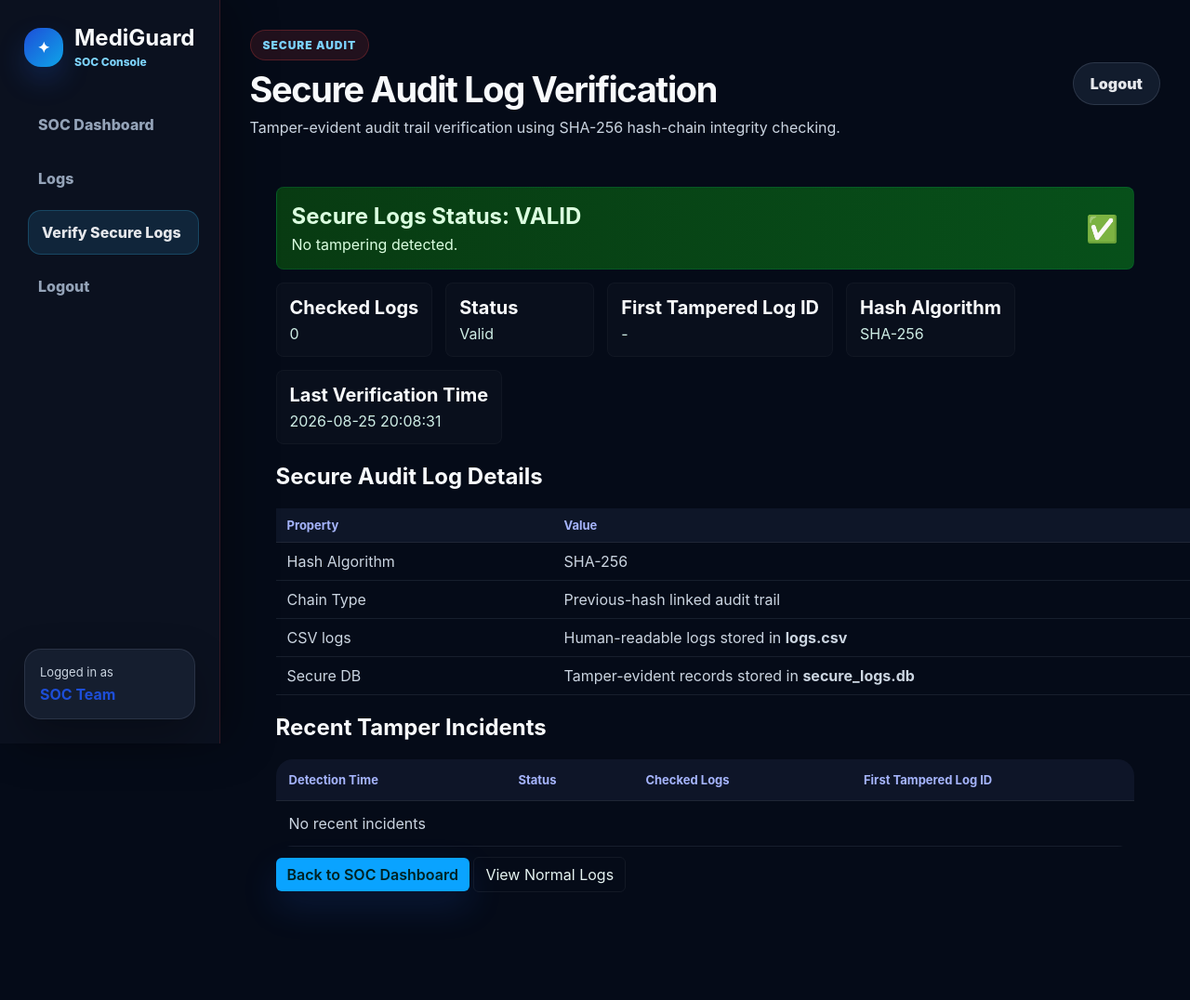
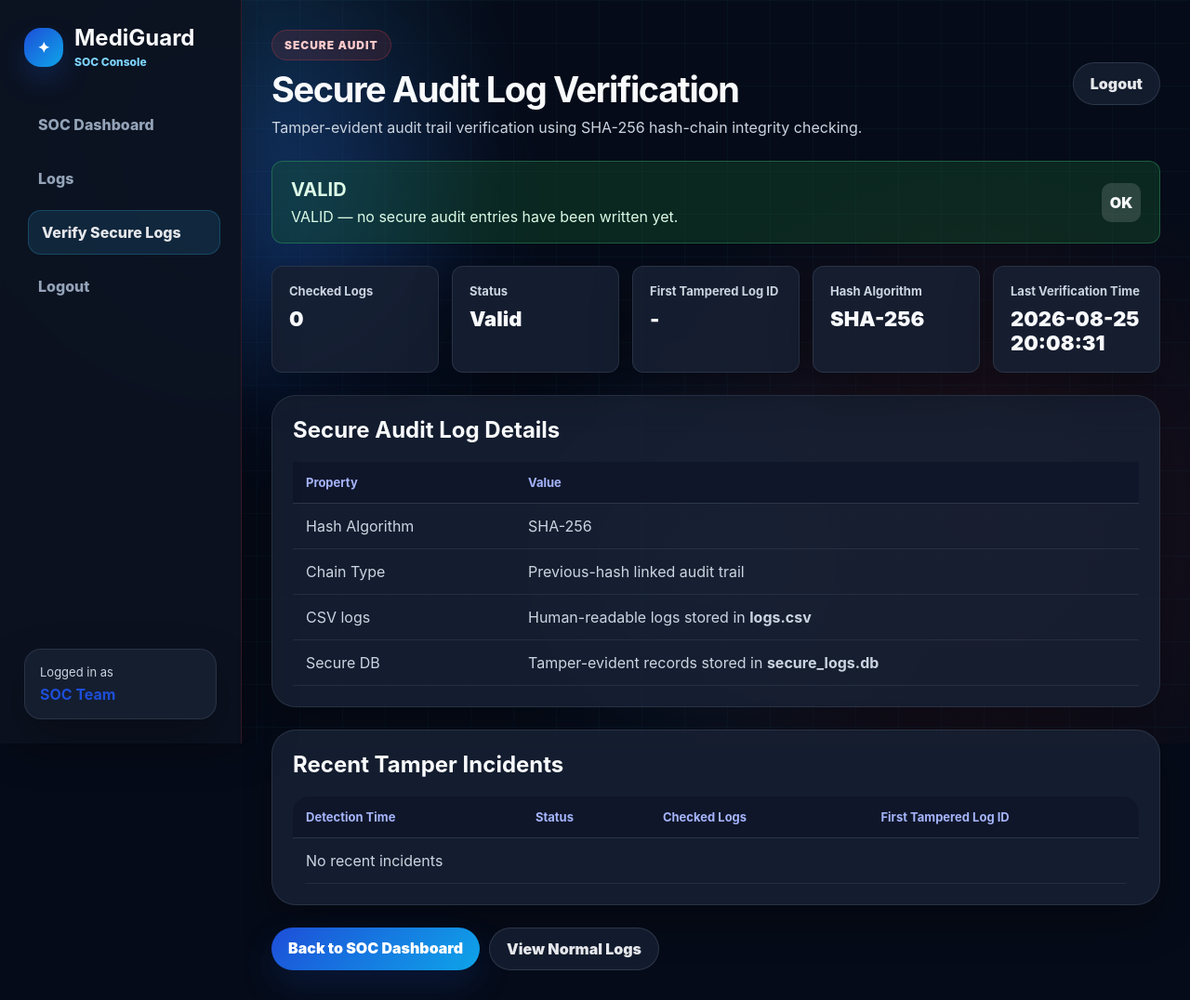
Before and after one commit to tarekshabrawy/MediGuard-AI, a Flask app: page /verify_logs in a window 1280 px wide. Shown: the whole page at 93% size. Before the commit the page ends 980 px from the top, so only its background shows below. Run offline with Flask 3, Linux system fonts and the light colour scheme; the visitor is signed in with stand-in values (Sample User, id 1); data that the repository does not hold is empty; parts of the project's set-up code (start-up, migrations or seed data) failed here and were passed over.

Commit message:
Fix dashboard UI before hardware integration

```diff
--- a/requirements.txt
+++ b/requirements.txt
@@ -0,0 +1,6 @@
+Flask
+joblib
+numpy
+pandas
+requests
+scikit-learn
--- a/static/style.css
+++ b/static/style.css
@@ -849,6 +849,98 @@ tr:hover td {
     color: var(--text-muted);
 }
 
+/* Secure audit verification */
+.verify-main {
+    max-width: 1280px;
+}
+
+.metrics-grid {
+    display: grid;
+    grid-template-columns: repeat(5, minmax(140px, 1fr));
+    gap: 14px;
+    margin-bottom: 24px;
+}
+
+.metric-card {
+    padding: 18px;
+    border: 1px solid var(--dark-border);
+    border-radius: 12px;
+    background: var(--dark-card);
+    box-shadow: var(--shadow-dark);
+}
+
+.metric-card h3 {
+    margin: 0;
+    color: #cbd5e1;
+    font-size: 13px;
+}
+
+.metric-card p {
+    margin: 9px 0 0;
+    color: #f8fafc;
+    font-size: 22px;
+    font-weight: 900;
+}
+
+.status-alert {
+    display: flex;
+    align-items: center;
+    justify-content: space-between;
+    gap: 18px;
+    margin-bottom: 24px;
+    padding: 18px 20px;
+    border-radius: 12px;
+}
+
+.status-alert h2 {
+    margin: 0;
+    font-size: 20px;
+}
+
+.status-alert p {
+    margin: 7px 0 0;
+}
+
+.status-valid {
+    color: #dcfce7;
+    background: rgba(22, 101, 52, 0.32);
+    border: 1px solid rgba(74, 222, 128, 0.3);
+}
+
+.status-tampered {
+    color: #fee2e2;
+    background: rgba(127, 29, 29, 0.42);
+    border: 1px solid rgba(248, 113, 113, 0.35);
+}
+
+.status-mark {
+    display: grid;
+    width: 42px;
+    height: 42px;
+    flex: 0 0 42px;
+    place-items: center;
+    border-radius: 10px;
+    color: #f8fafc;
+    background: rgba(255, 255, 255, 0.14);
+    font-weight: 900;
+}
+
+.section > h2 {
+    margin-top: 0;
+    color: #f8fafc;
+}
+
+.details-table {
+    min-width: 0;
+}
+
+.btn-row {
+    display: flex;
+    flex-wrap: wrap;
+    gap: 10px;
+    margin-top: 4px;
+}
+
 /* =========================
    SOC Dark Theme
    ========================= */
--- a/templates/verify_logs.html
+++ b/templates/verify_logs.html
@@ -4,35 +4,16 @@
     <title>Secure Audit Log Verification - MediGuard AI</title>
     <link rel="stylesheet" href="/static/style.css">
     <meta name="viewport" content="width=device-width,initial-scale=1">
-    <style>
-        /* Reuse SOC dashboard theme: dark navy, glass cards, rounded corners */
-        body { background: linear-gradient(180deg,#071027 0%, #041322 100%); color: #e6f3f1; font-family: Inter, system-ui, Arial, sans-serif; }
-        .verify-page { min-height:100vh; }
-        .verify-main { padding:28px; }
-        .page-kicker { color:#7bd1ff; }
-        .panel-head h2 { margin:0; }
-        .metrics-grid { display:flex; gap:14px; margin-top:14px; flex-wrap:wrap }
-        .metric-card { background: rgba(255,255,255,0.02); border:1px solid rgba(255,255,255,0.03); padding:14px; border-radius:8px; min-width:160px }
-        .metric-card h3 { margin:0; font-size:20px }
-        .metric-card p { margin:6px 0 0 0; color:#cfeee6 }
-        .status-alert { padding:16px; border-radius:8px; margin-bottom:14px; display:flex; justify-content:space-between; align-items:center }
-        .status-valid { background: linear-gradient(90deg,#083b12,#07501a); border:1px solid rgba(0,200,120,0.14); color:#dbffe0 }
-        .status-tampered { background: linear-gradient(90deg,#4a150f,#7b1f12); border:1px solid rgba(255,90,60,0.14); color:#ffe8e5 }
-        .details-table { width:100%; border-collapse:collapse; margin-top:10px }
-        .details-table th, .details-table td { text-align:left; padding:10px 12px; border-bottom:1px solid rgba(255,255,255,0.03) }
-        .section { margin-top:18px }
-        .btn-row { margin-top:12px }
-        .btn-primary { background:#0aa3ff; color:#022; padding:8px 12px; border-radius:6px; text-decoration:none; font-weight:600 }
-        .btn-ghost { background:transparent; border:1px solid rgba(255,255,255,0.06); color:#e6f3f1; padding:8px 12px; border-radius:6px; text-decoration:none }
-        .soc-layout { display:flex; }
-        .main-content { flex:1 }
-        @media (max-width:900px){ .metrics-grid{flex-direction:column} }
-    </style>
 </head>
 <body>
 
-<div class="soc-layout">
-    <!-- Sidebar copied from SOC Dashboard for consistent layout -->
+<div class="dashboard-bg">
+    <div class="bg-grid"></div>
+    <div class="dash-glow dash-glow-one"></div>
+    <div class="dash-glow dash-glow-red"></div>
+</div>
+
+<div class="app-layout">
     <aside class="sidebar soc-sidebar">
         <div class="side-logo">
             <div class="logo-dot">✦</div>
@@ -67,15 +48,23 @@
             </div>
         </div>
 
-        <div class="verify-main">
+            <div class="verify-main">
 
-            {% if status == 'Valid' %}
+            {% if checked == 0 %}
+                <div class="status-alert status-valid">
+                    <div>
+                        <h2>VALID</h2>
+                        <p>VALID — no secure audit entries have been written yet.</p>
+                    </div>
+                    <div class="status-mark">OK</div>
+                </div>
+            {% elif status == 'Valid' %}
                 <div class="status-alert status-valid">
                     <div>
                         <h2 style="margin:0">Secure Logs Status: VALID</h2>
                         <p style="margin:6px 0 0 0;">No tampering detected.</p>
                     </div>
-                    <div style="font-size:28px">✅</div>
+                    <div class="status-mark">OK</div>
                 </div>
             {% else %}
                 <div class="status-alert status-tampered">
@@ -83,38 +72,38 @@
                         <h2 style="margin:0">Secure Logs Status: TAMPERED</h2>
                         <p style="margin:6px 0 0 0;">Audit log integrity violation detected.</p>
                     </div>
-                    <div style="font-size:28px">⚠️</div>
+                    <div class="status-mark">!</div>
                 </div>
             {% endif %}
 
             <div class="metrics-grid">
-                <div class="metric-card card">
+                <div class="metric-card">
                     <h3>Checked Logs</h3>
                     <p>{{ checked }}</p>
                 </div>
 
-                <div class="metric-card card">
+                <div class="metric-card">
                     <h3>Status</h3>
                     <p>{{ status }}</p>
                 </div>
 
-                <div class="metric-card card">
+                <div class="metric-card">
                     <h3>First Tampered Log ID</h3>
                     <p>{% if first_tampered %}{{ first_tampered }}{% else %}-{% endif %}</p>
                 </div>
 
-                <div class="metric-card card">
+                <div class="metric-card">
                     <h3>Hash Algorithm</h3>
                     <p>{{ hash_algorithm }}</p>
                 </div>
 
-                <div class="metric-card card">
+                <div class="metric-card">
                     <h3>Last Verification Time</h3>
                     <p>{{ verification_time }}</p>
                 </div>
             </div>
 
-            <div class="section card">
+            <div class="section panel">
                 <h2>Secure Audit Log Details</h2>
                 <table class="details-table">
                     <tr><th>Property</th><th>Value</th></tr>
@@ -125,7 +114,7 @@
                 </table>
             </div>
 
-            <div class="section card">
+            <div class="section panel">
                 <h2>Recent Tamper Incidents</h2>
                 <div class="table-wrap">
                     <table>
@@ -157,7 +146,7 @@
 
             <div class="btn-row">
                 <a class="btn-primary" href="/soc">Back to SOC Dashboard</a>
-                <a class="btn-ghost" href="/logs">View Normal Logs</a>
+                <a class="btn-secondary" href="/logs">View Normal Logs</a>
             </div>
 
         </div>
```
Also changed, not shown: other parts of static/style.css (+31 -3 lines), templates/clinical_dashboard.html (+12 -0 lines), templates/soc_dashboard.html (+25 -23 lines).
